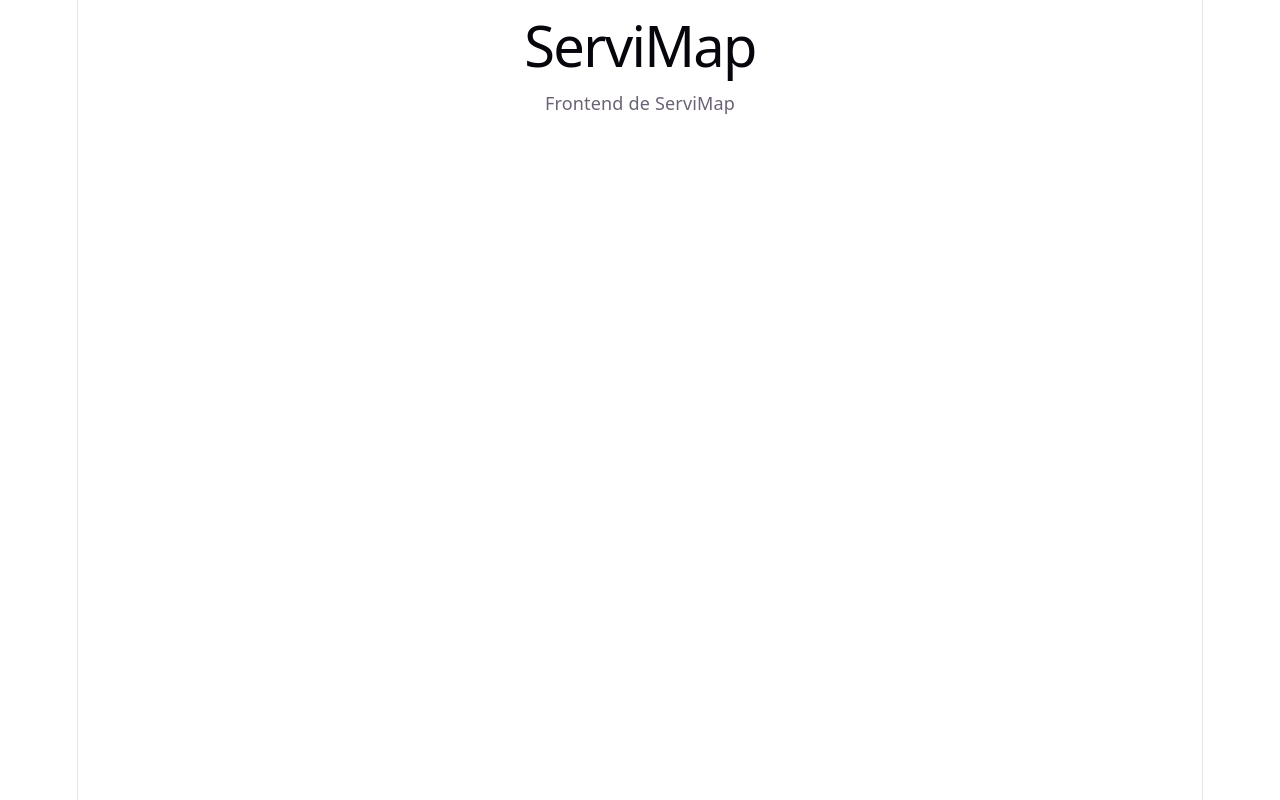
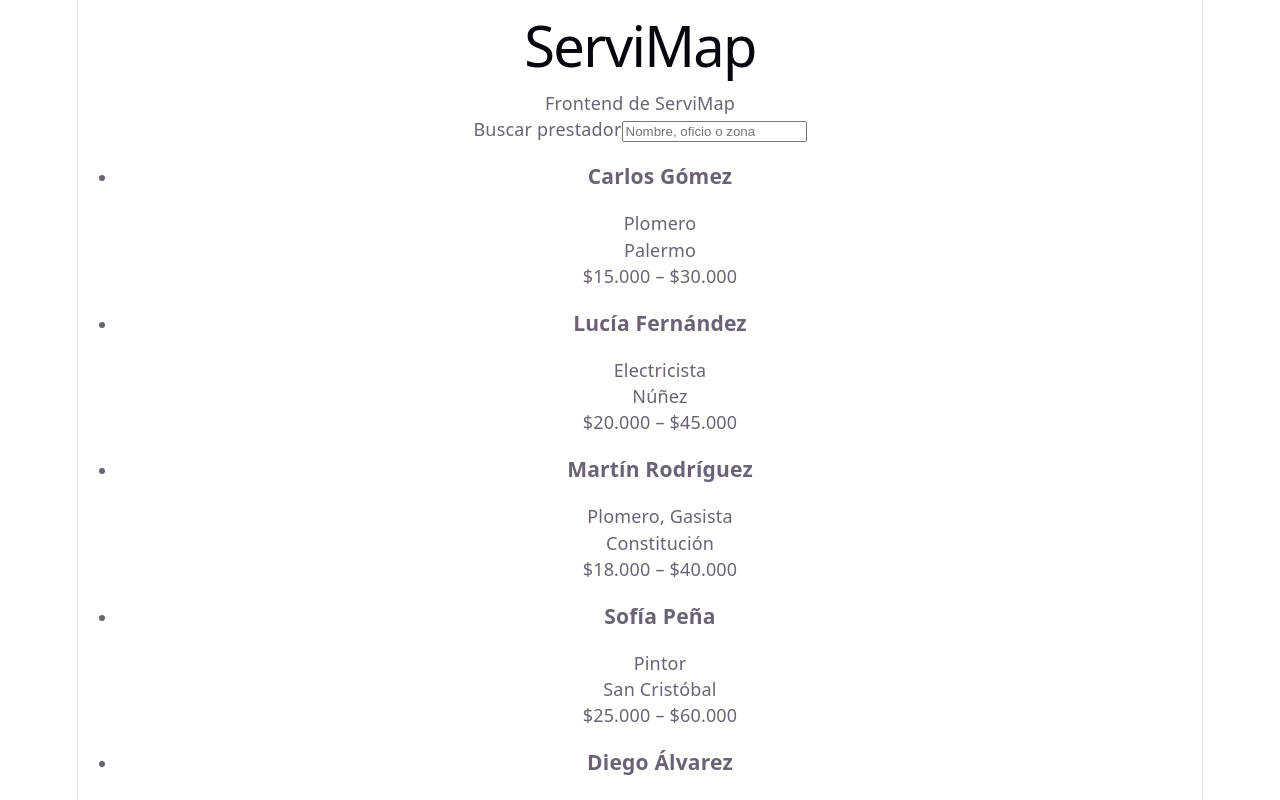
Before and after one commit to orianalinaferrari/servimap-frontend, a React (Vite) app: page / in a window 1280 px wide. Shown: the top 800 px of the page. Built offline with nearby package versions, Linux system fonts and the light colour scheme.

Commit message:
Integrar buscador en App

```diff
--- a/src/App.jsx
+++ b/src/App.jsx
@@ -1,10 +1,13 @@
 import './App.css'
+import { BuscadorPrestadores } from './components/BuscadorPrestadores'
+import { prestadoresMock } from './data/prestadoresMock'
 
 function App() {
   return (
     <main>
       <h1>ServiMap</h1>
       <p>Frontend de ServiMap</p>
+      <BuscadorPrestadores prestadores={prestadoresMock} />
     </main>
   )
 }
```
